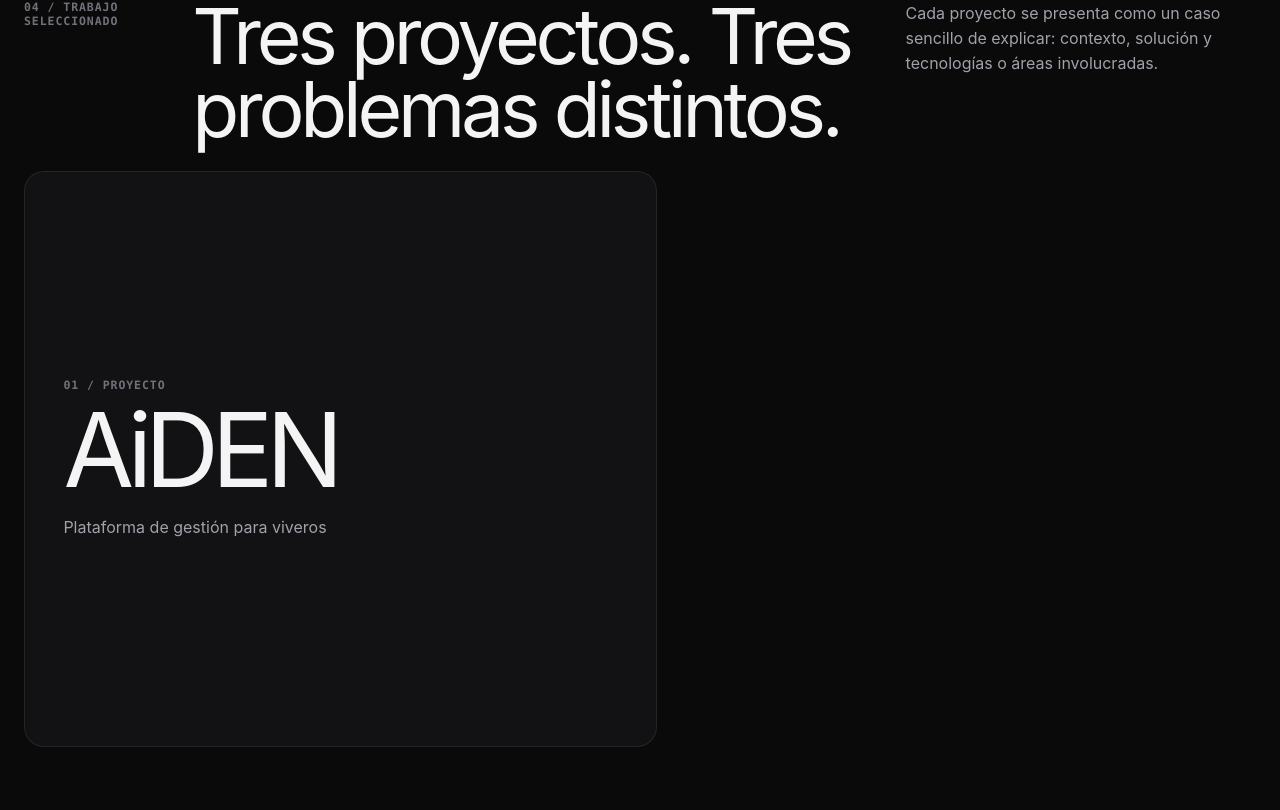
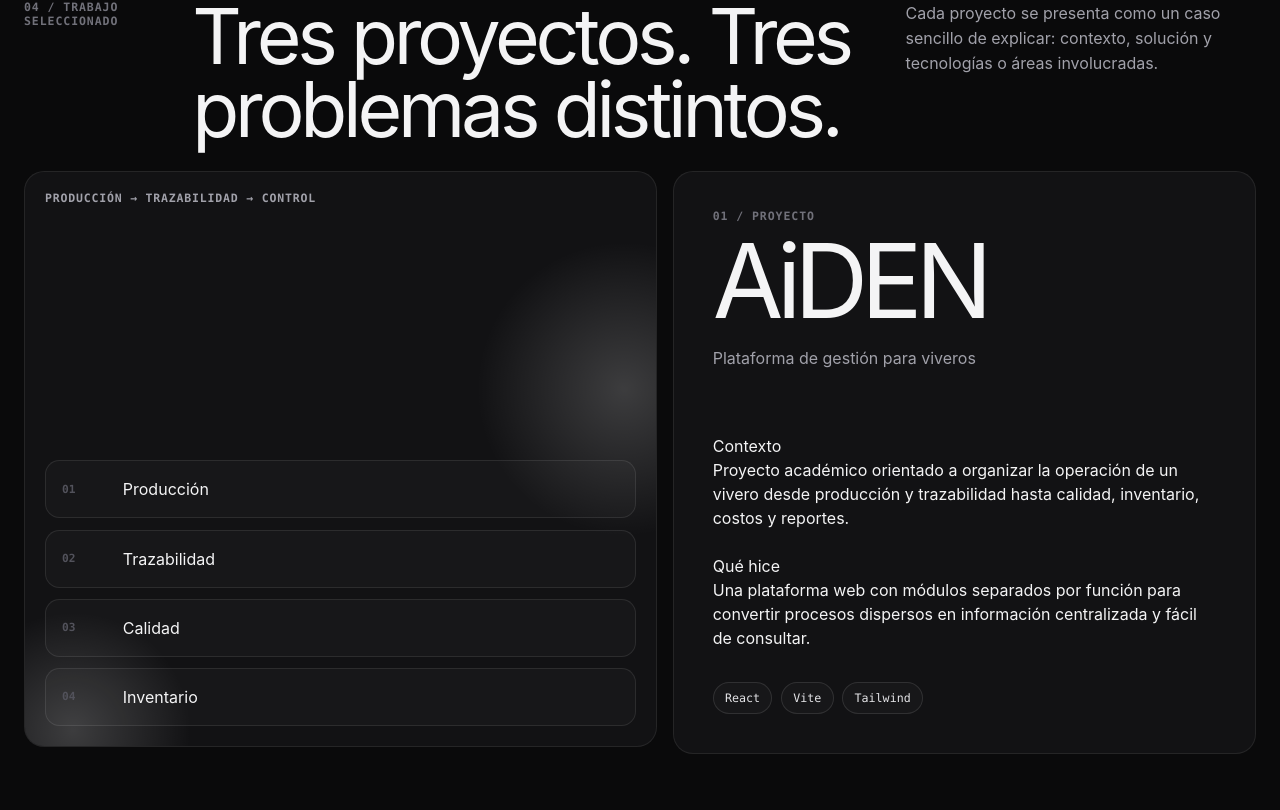
Before and after one commit to JordanAragon/Portafolio_SENA, a React (Vite) app: page / in a window 1280 px wide. Shown: the part 3765-4575 px from the top of the page. Built offline with nearby package versions, Linux system fonts and the light colour scheme.

Commit message:
refactor: make project item self-contained

```diff
--- a/src/components/ProjectItem.jsx
+++ b/src/components/ProjectItem.jsx
@@ -1,11 +1,49 @@
-export default function ProjectItem({ project, children }) {
+function ProjectVisual({ title, items }) {
+  return (
+    <figure className="project-visual" aria-label={title}>
+      <figcaption>{title}</figcaption>
+      <ol className="architecture-list">
+        {items.map((item, index) => (
+          <li key={item}>
+            <span className="architecture-index">{String(index + 1).padStart(2, "0")}</span>
+            <span>{item}</span>
+          </li>
+        ))}
+      </ol>
+    </figure>
+  );
+}
+
+export default function ProjectItem({ project }) {
   return (
     <article className="project-item">
-      {children}
-      <section className="project-copy">
+      <ProjectVisual title={project.visualTitle} items={project.visualItems} />
+
+      <section className="project-copy" aria-labelledby={`project-${project.number}`}>
         <p className="eyebrow">{project.number} / Proyecto</p>
-        <h3 className="project-title">{project.title}</h3>
+        <h3 id={`project-${project.number}`} className="project-title">
+          {project.title}
+        </h3>
         <p className="project-category">{project.category}</p>
+
+        <section className="project-details" aria-label="Resumen del proyecto">
+          <article>
+            <p className="detail-label">Contexto</p>
+            <p>{project.context}</p>
+          </article>
+          <article>
+            <p className="detail-label">Qué hice</p>
+            <p>{project.solution}</p>
+          </article>
+        </section>
+
+        <ul className="tag-list" aria-label="Tecnologías o áreas">
+          {project.tags.map((tag) => (
+            <li key={tag}>
+              <span className="tag">{tag}</span>
+            </li>
+          ))}
+        </ul>
       </section>
     </article>
   );
```
